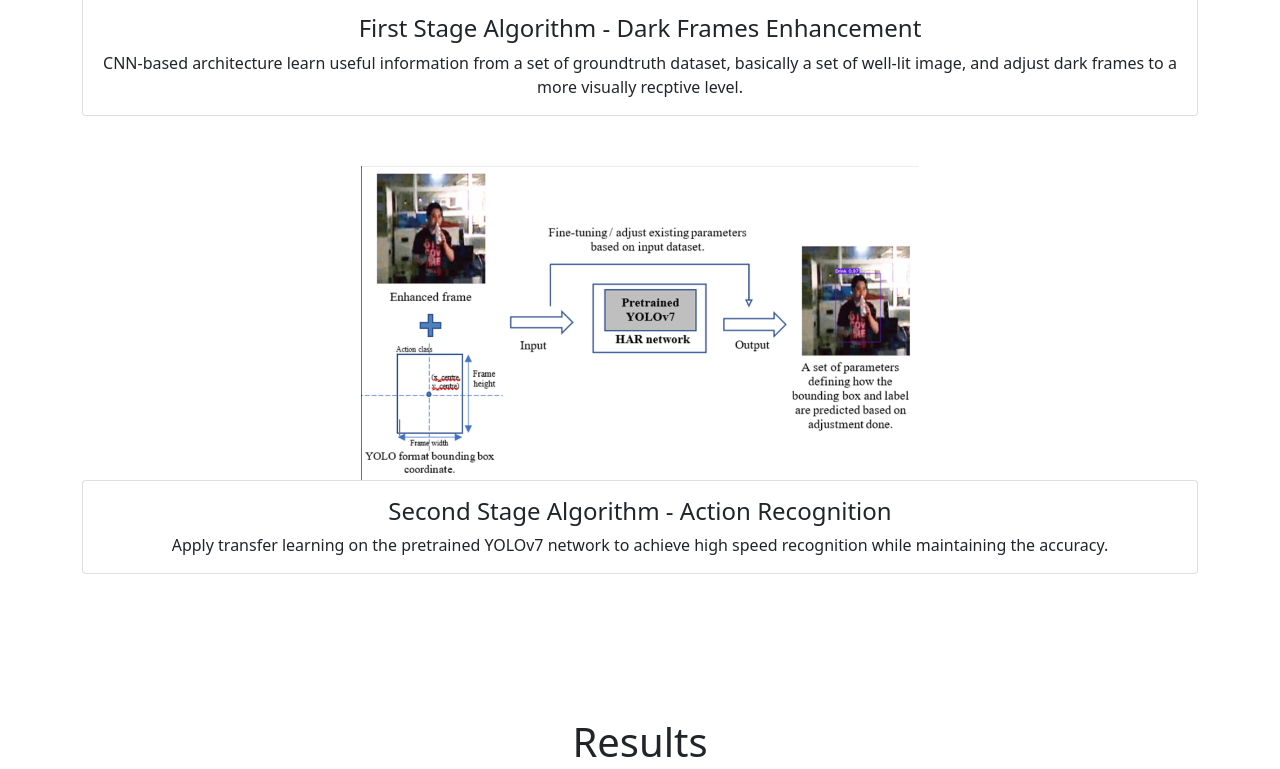
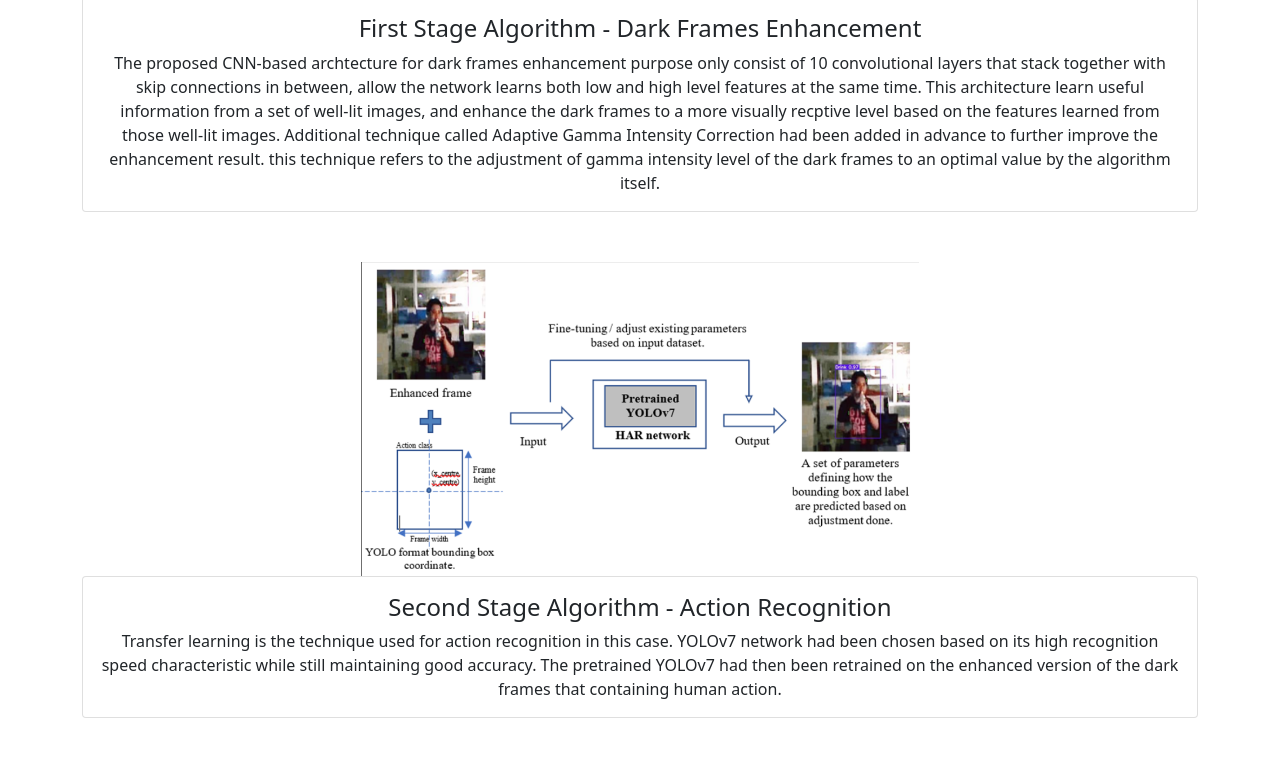
Before and after one commit to gsy53719/my-portfolio, a plain HTML site: page FYP.html in a window 1280 px wide. Shown: the part 2799-3568 px from the top of the page. Drawn offline with nearby package versions, Linux system fonts and the light colour scheme.

Commit message:
Update FYP.html

```diff
--- a/FYP.html
+++ b/FYP.html
@@ -132,7 +132,7 @@
                     <div class="card">
                         <div class="card-body">
                             <h4 class="card-title">First Stage Algorithm - Dark Frames Enhancement</h4>
-                            <p class="card-text">CNN-based architecture learn useful information from a set of groundtruth dataset, basically a set of well-lit image, and adjust dark frames to a more visually recptive level.</p>
+                            <p class="card-text">The proposed CNN-based archtecture for dark frames enhancement purpose only consist of 10 convolutional layers that stack together with skip connections in between, allow the network learns both low and high level features at the same time. This architecture learn useful information from a set of well-lit images, and enhance the dark frames to a more visually recptive level based on the features learned from those well-lit images. Additional technique called Adaptive Gamma Intensity Correction had been added in advance to further improve the enhancement result. this technique refers to the adjustment of gamma intensity level of the dark frames to an optimal value by the algorithm itself.</p>
                         </div>
                     </div>
                 </div>
@@ -151,7 +151,7 @@
                     <div class="card">
                         <div class="card-body">
                             <h4 class="card-title">Second Stage Algorithm - Action Recognition</h4>
-                            <p class="card-text">Apply transfer learning on the pretrained YOLOv7 network to achieve high speed recognition while maintaining the accuracy.</p>
+                            <p class="card-text">Transfer learning is the technique used for action recognition in this case. YOLOv7 network had been chosen based on its high recognition speed characteristic while still maintaining good accuracy. The pretrained YOLOv7 had then been retrained on the enhanced version of the dark frames that containing human action.</p>
                         </div>
                     </div>
                 </div>
```
